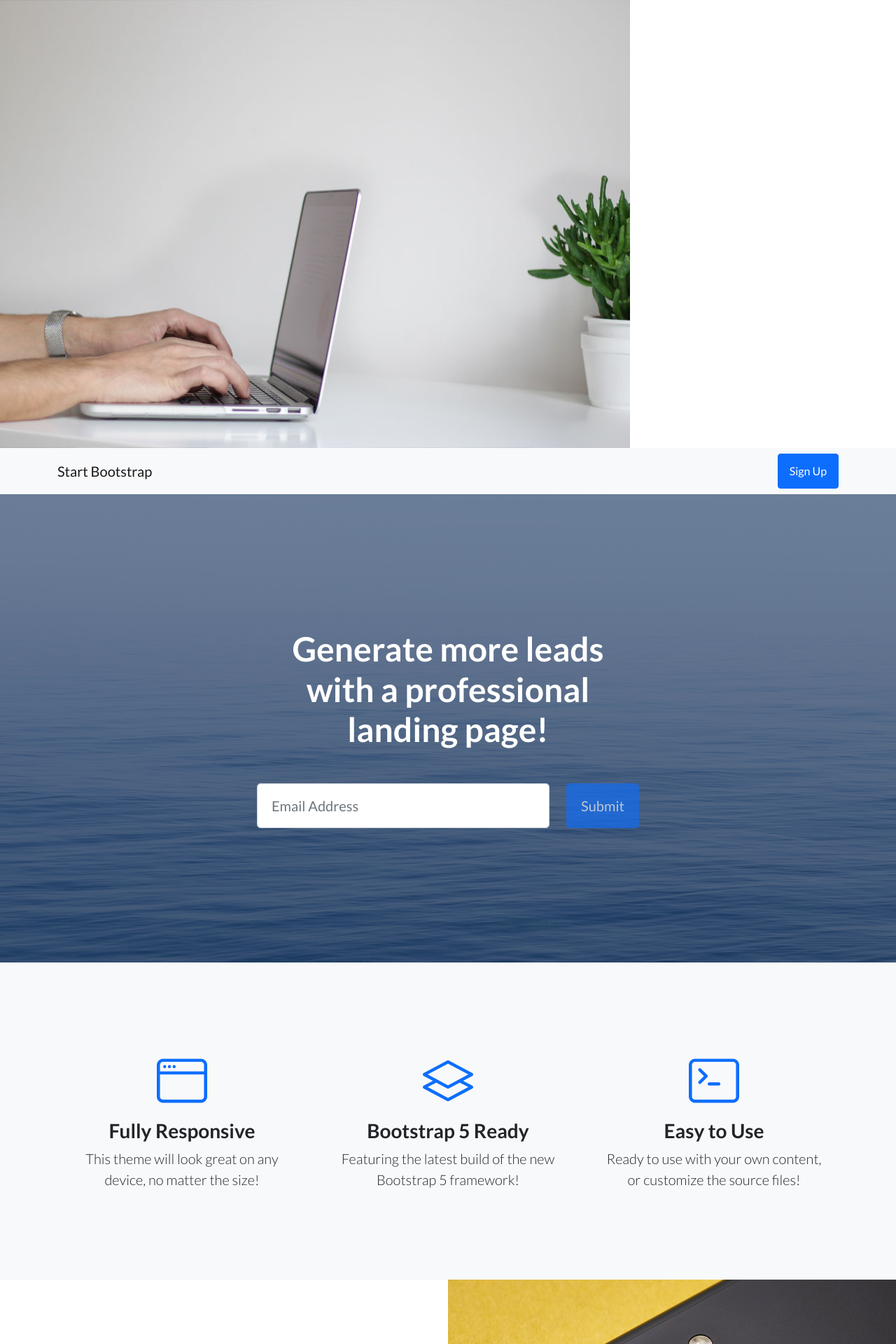
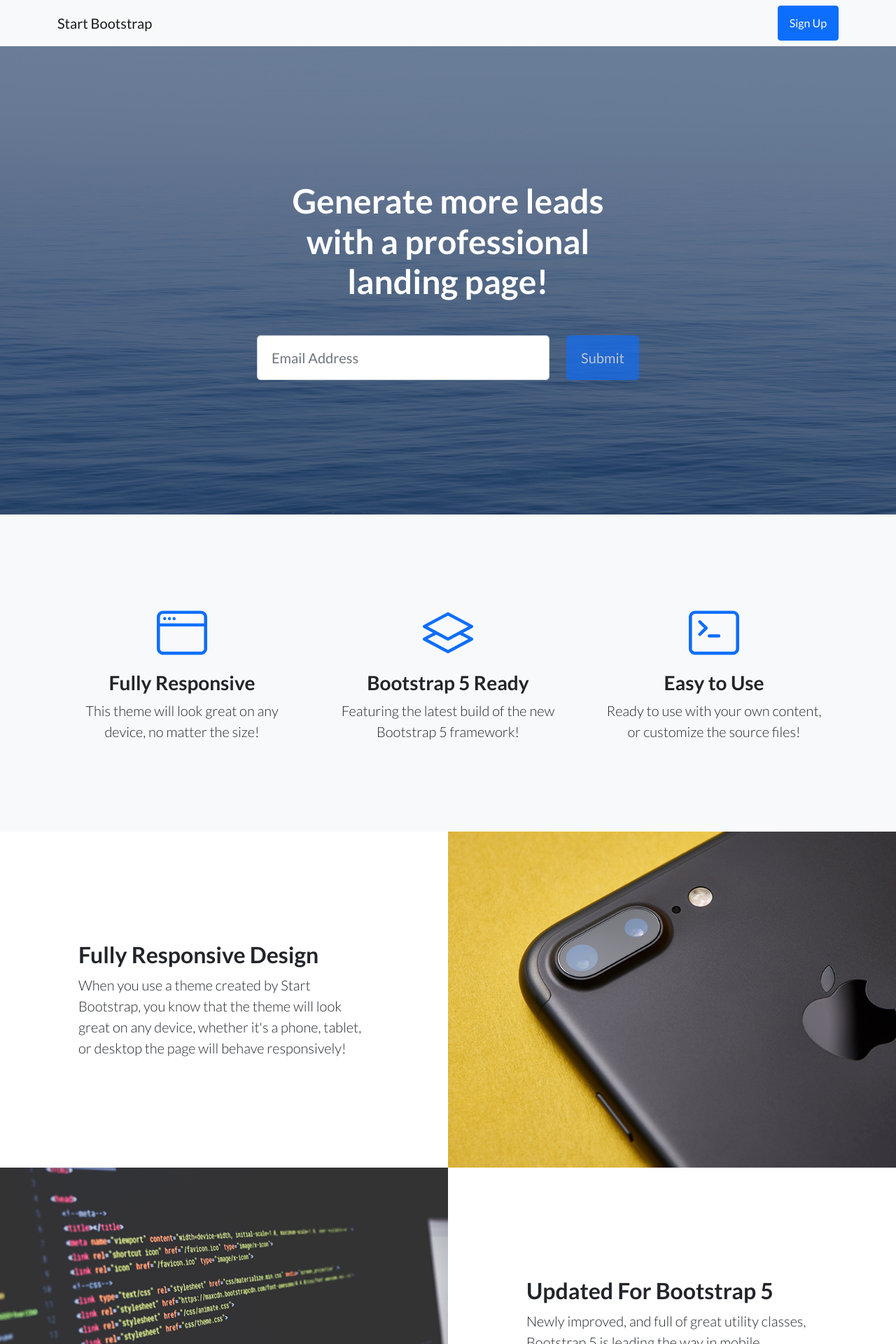
Before and after one commit to ljapkin-roman/slim-fileExchange, a PHP site: page /src/templates/bootstrap-gp/index.html in a window 1280 px wide. Shown: the top 1920 px of the page at 70% size. Run offline with PHP 8.4, Linux system fonts and the light colour scheme; some libraries are stand-ins or nearby versions.

Commit message:
launch static files on nginx but server work builtin server php

```diff
--- a/src/public/index.php
+++ b/src/public/index.php
@@ -35,10 +35,6 @@ $app->get('/', function(Request $request, Response $response) {
     return $response;
 });
 
-$app->get('/jet', function(Request $request, Response $response) {
-    return $this->get('view')->render($response, 'bootstrap-gp/jet.html', []);
-    return $response;
-});
 
 $app->get('/css/style', function (Request $request, Response $response) {
     require '../templates/bootstrap-gp/css/styles.css';
--- a/src/templates/bootstrap-gp/index.html
+++ b/src/templates/bootstrap-gp/index.html
@@ -17,7 +17,6 @@
     </head>
     <body>
         <!-- Navigation-->
-        <img  src="/static/images/bg-showcase-3.jpg" alt="..." />
         <nav class="navbar navbar-light bg-light static-top">
             <div class="container">
                 <a class="navbar-brand" href="#!">Start Bootstrap</a>
@@ -104,21 +103,21 @@
         <section class="showcase">
             <div class="container-fluid p-0">
                 <div class="row g-0">
-                    <div class="col-lg-6 order-lg-2 text-white showcase-img" style="background-image: url('assets/img/bg-showcase-1.jpg')"></div>
+                    <div class="col-lg-6 order-lg-2 text-white showcase-img" style="background-image: url('http://localhost/static/images/bg-showcase-1.jpg')"></div>
                     <div class="col-lg-6 order-lg-1 my-auto showcase-text">
                         <h2>Fully Responsive Design</h2>
                         <p class="lead mb-0">When you use a theme created by Start Bootstrap, you know that the theme will look great on any device, whether it's a phone, tablet, or desktop the page will behave responsively!</p>
                     </div>
                 </div>
                 <div class="row g-0">
-                    <div class="col-lg-6 text-white showcase-img" style="background-image: url('assets/img/bg-showcase-2.jpg')"></div>
+                    <div class="col-lg-6 text-white showcase-img" style="background-image: url('http://localhost/static/images/bg-showcase-2.jpg')"></div>
                     <div class="col-lg-6 my-auto showcase-text">
                         <h2>Updated For Bootstrap 5</h2>
                         <p class="lead mb-0">Newly improved, and full of great utility classes, Bootstrap 5 is leading the way in mobile responsive web development! All of the themes on Start Bootstrap are now using Bootstrap 5!</p>
                     </div>
                 </div>
                 <div class="row g-0">
-                    <div class="col-lg-6 order-lg-2 text-white showcase-img" style="background-image: url('assets/img/bg-showcase-3.jpg')"></div>
+                    <div class="col-lg-6 order-lg-2 text-white showcase-img" style="background-image: url('http://localhost/static/images/bg-showcase-3.jpg')"></div>
                     <div class="col-lg-6 order-lg-1 my-auto showcase-text">
                         <h2>Easy to Use & Customize</h2>
                         <p class="lead mb-0">Landing Page is just HTML and CSS with a splash of SCSS for users who demand some deeper customization options. Out of the box, just add your content and images, and your new landing page will be ready to go!</p>
@@ -133,21 +132,21 @@
                 <div class="row">
                     <div class="col-lg-4">
                         <div class="testimonial-item mx-auto mb-5 mb-lg-0">
-                            <img class="img-fluid rounded-circle mb-3" src="assets/img/testimonials-1.jpg" alt="..." />
+                            <img class="img-fluid rounded-circle mb-3" src="http://localhost/static/images/testimonials-1.jpg" alt="..." />
                             <h5>Margaret E.</h5>
                             <p class="font-weight-light mb-0">"This is fantastic! Thanks so much guys!"</p>
                         </div>
                     </div>
                     <div class="col-lg-4">
                         <div class="testimonial-item mx-auto mb-5 mb-lg-0">
-                            <img class="img-fluid rounded-circle mb-3" src="assets/img/testimonials-2.jpg" alt="..." />
+                            <img class="img-fluid rounded-circle mb-3" src="http://localhost/static/images/testimonials-2.jpg" alt="..." />
                             <h5>Fred S.</h5>
                             <p class="font-weight-light mb-0">"Bootstrap is amazing. I've been using it to create lots of super nice landing pages."</p>
                         </div>
                     </div>
                     <div class="col-lg-4">
                         <div class="testimonial-item mx-auto mb-5 mb-lg-0">
-                            <img class="img-fluid rounded-circle mb-3" src="assets/img/testimonials-3.jpg" alt="..." />
+                            <img class="img-fluid rounded-circle mb-3" src="http://localhost/static/images/testimonials-3.jpg" alt="..." />
                             <h5>Sarah W.</h5>
                             <p class="font-weight-light mb-0">"Thanks so much for making these free resources available to us!"</p>
                         </div>
```
